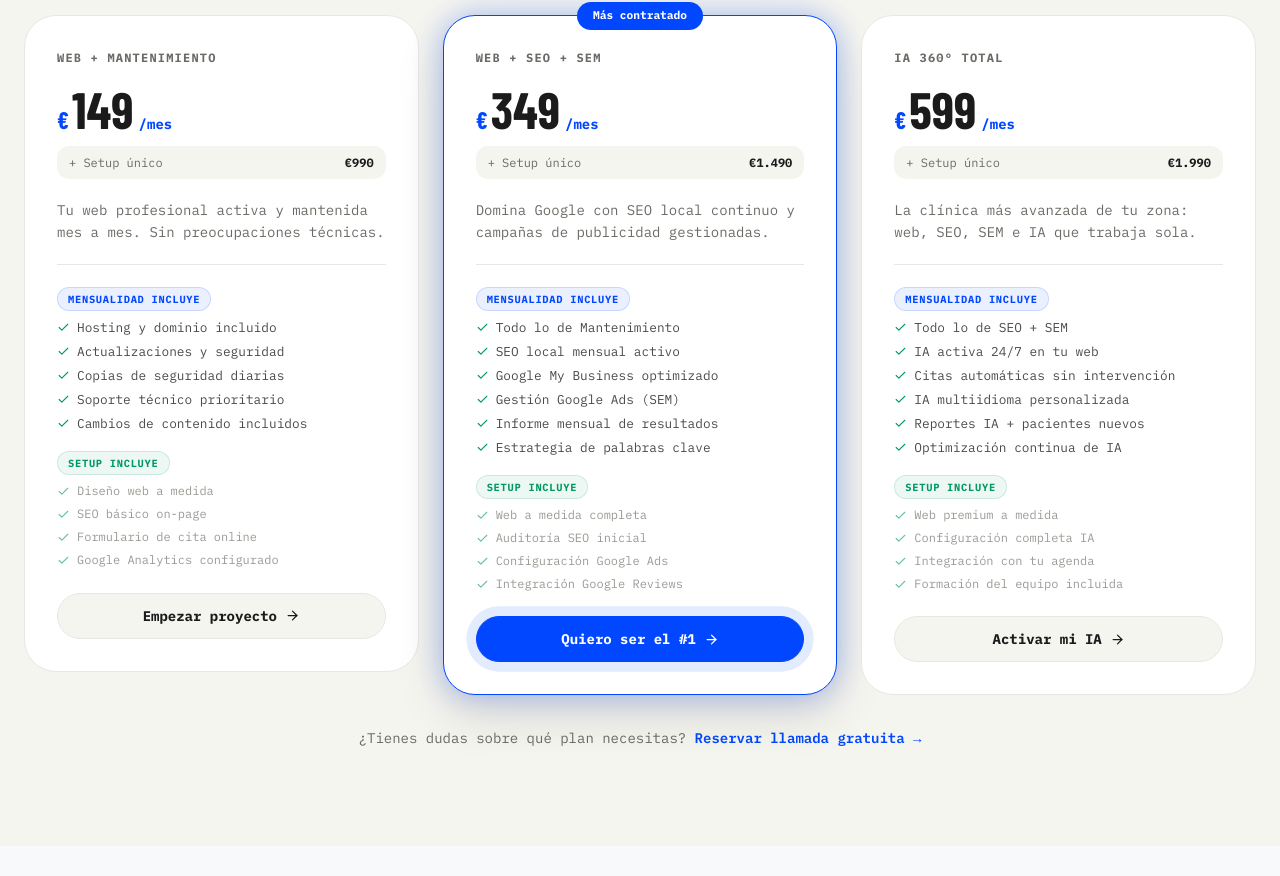
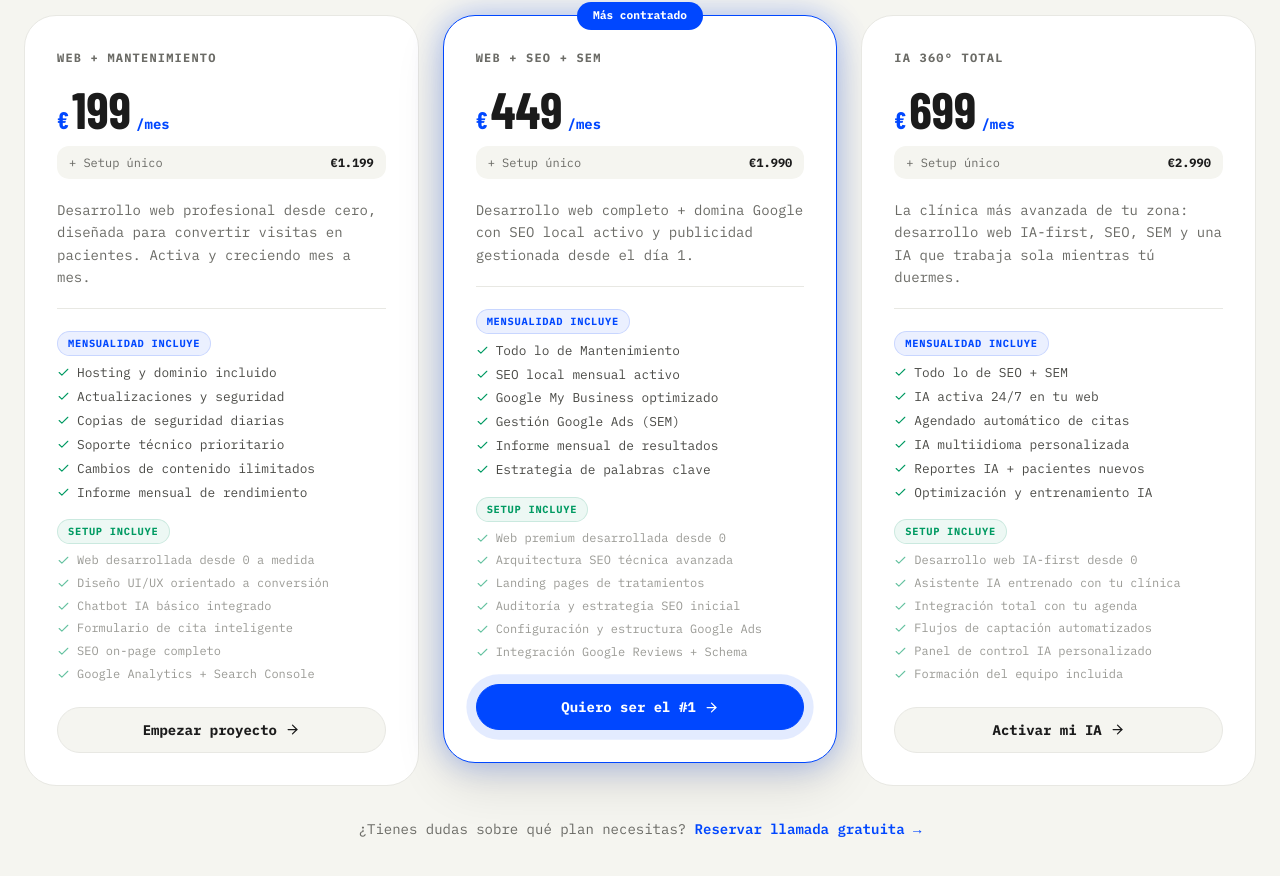
Before and after one commit to Aguti1902/agutidesigns-web, a React (Vite) app: page /clinicas-dentales in a window 1280 px wide. Shown: the part 7116-7992 px from the top of the page. Built offline with nearby package versions, Linux system fonts and the light colour scheme; no server answers; a web font is replaced by a local one.

Commit message:
feat: actualizar precios clínicas — setup desde 1.199€, más valor en IA y desarrollo web
Co-authored-by: Cursor <cursoragent@cursor.com>

```diff
--- a/src/pages/ClinicasLanding.jsx
+++ b/src/pages/ClinicasLanding.jsx
@@ -105,30 +105,33 @@ const PROCESS = [
 const PRICING = [
   {
     name: 'Web + Mantenimiento',
-    monthly: '149',
-    setup: '990',
-    desc: 'Tu web profesional activa y mantenida mes a mes. Sin preocupaciones técnicas.',
+    monthly: '199',
+    setup: '1.199',
+    desc: 'Desarrollo web profesional desde cero, diseñada para convertir visitas en pacientes. Activa y creciendo mes a mes.',
     monthlyIncludes: [
       'Hosting y dominio incluido',
       'Actualizaciones y seguridad',
       'Copias de seguridad diarias',
       'Soporte técnico prioritario',
-      'Cambios de contenido incluidos',
+      'Cambios de contenido ilimitados',
+      'Informe mensual de rendimiento',
     ],
     setupIncludes: [
-      'Diseño web a medida',
-      'SEO básico on-page',
-      'Formulario de cita online',
-      'Google Analytics configurado',
+      'Web desarrollada desde 0 a medida',
+      'Diseño UI/UX orientado a conversión',
+      'Chatbot IA básico integrado',
+      'Formulario de cita inteligente',
+      'SEO on-page completo',
+      'Google Analytics + Search Console',
     ],
     cta: 'Empezar proyecto',
     color: '',
   },
   {
     name: 'Web + SEO + SEM',
-    monthly: '349',
-    setup: '1.490',
-    desc: 'Domina Google con SEO local continuo y campañas de publicidad gestionadas.',
+    monthly: '449',
+    setup: '1.990',
+    desc: 'Desarrollo web completo + domina Google con SEO local activo y publicidad gestionada desde el día 1.',
     monthlyIncludes: [
       'Todo lo de Mantenimiento',
       'SEO local mensual activo',
@@ -138,10 +141,12 @@ const PRICING = [
       'Estrategia de palabras clave',
     ],
     setupIncludes: [
-      'Web a medida completa',
-      'Auditoría SEO inicial',
-      'Configuración Google Ads',
-      'Integración Google Reviews',
+      'Web premium desarrollada desde 0',
+      'Arquitectura SEO técnica avanzada',
+      'Landing pages de tratamientos',
+      'Auditoría y estrategia SEO inicial',
+      'Configuración y estructura Google Ads',
+      'Integración Google Reviews + Schema',
     ],
     cta: 'Quiero ser el #1',
     color: 'popular',
@@ -149,21 +154,23 @@ const PRICING = [
   },
   {
     name: 'IA 360° Total',
-    monthly: '599',
-    setup: '1.990',
-    desc: 'La clínica más avanzada de tu zona: web, SEO, SEM e IA que trabaja sola.',
+    monthly: '699',
+    setup: '2.990',
+    desc: 'La clínica más avanzada de tu zona: desarrollo web IA-first, SEO, SEM y una IA que trabaja sola mientras tú duermes.',
     monthlyIncludes: [
       'Todo lo de SEO + SEM',
       'IA activa 24/7 en tu web',
-      'Citas automáticas sin intervención',
+      'Agendado automático de citas',
       'IA multiidioma personalizada',
       'Reportes IA + pacientes nuevos',
-      'Optimización continua de IA',
+      'Optimización y entrenamiento IA',
     ],
     setupIncludes: [
-      'Web premium a medida',
-      'Configuración completa IA',
-      'Integración con tu agenda',
+      'Desarrollo web IA-first desde 0',
+      'Asistente IA entrenado con tu clínica',
+      'Integración total con tu agenda',
+      'Flujos de captación automatizados',
+      'Panel de control IA personalizado',
       'Formación del equipo incluida',
     ],
     cta: 'Activar mi IA',
@@ -475,17 +482,20 @@ SOBRE LO QUE OFRECEMOS A CLÍNICAS DENTALES:
 - Informes mensuales de resultados
 
 PLANES DISPONIBLES:
-1. Web + Mantenimiento: 149€/mes + 990€ setup
-   - Hosting, actualizaciones, seguridad, soporte, cambios de contenido
-   - Web diseñada a medida, SEO básico, formulario de cita
+1. Web + Mantenimiento: 199€/mes + 1.199€ setup
+   - Web desarrollada desde 0 a medida con diseño orientado a conversión
+   - Chatbot IA básico integrado, formulario de cita inteligente, SEO on-page completo
+   - Hosting, actualizaciones, seguridad, soporte, cambios de contenido ilimitados
 
-2. Web + SEO + SEM: 349€/mes + 1.490€ setup (el más contratado)
+2. Web + SEO + SEM: 449€/mes + 1.990€ setup (el más contratado)
+   - Web premium desde 0 + arquitectura SEO técnica avanzada + landing pages por tratamiento
    - Todo lo anterior + SEO local mensual activo + Google Ads gestionado
    - Google My Business optimizado, informe mensual
 
-3. IA 360° Total: 599€/mes + 1.990€ setup
-   - Todo lo anterior + IA activa 24/7 personalizada para la clínica
-   - Citas automáticas, IA multiidioma, integración con agenda, optimización continua
+3. IA 360° Total: 699€/mes + 2.990€ setup
+   - Desarrollo web IA-first desde 0 + asistente IA entrenado con los datos de tu clínica
+   - Todo lo anterior + IA activa 24/7, agendado automático, panel de control IA, formación del equipo
+   - Flujos de captación automatizados, IA multiidioma, optimización continua
 
 PROCESO:
 1. Solicitar consulta gratuita — analizamos la clínica y la competencia local
@@ -539,11 +549,11 @@ const PAGE_SCHEMA = {
             '@type': 'Offer',
             name: 'Web + Mantenimiento',
             description: 'Tu web profesional activa y mantenida mes a mes. Sin preocupaciones técnicas.',
-            price: '149',
+            price: '199',
             priceCurrency: 'EUR',
             priceSpecification: {
               '@type': 'UnitPriceSpecification',
-              price: '149',
+              price: '199',
               priceCurrency: 'EUR',
               unitText: 'mes',
             },
@@ -551,12 +561,12 @@ const PAGE_SCHEMA = {
           {
             '@type': 'Offer',
             name: 'Web + SEO + SEM',
-            description: 'Domina Google con SEO local continuo y campañas de publicidad gestionadas.',
-            price: '349',
+            description: 'Desarrollo web completo + domina Google con SEO local activo y publicidad gestionada.',
+            price: '449',
             priceCurrency: 'EUR',
             priceSpecification: {
               '@type': 'UnitPriceSpecification',
-              price: '349',
+              price: '449',
               priceCurrency: 'EUR',
               unitText: 'mes',
             },
@@ -564,12 +574,12 @@ const PAGE_SCHEMA = {
           {
             '@type': 'Offer',
             name: 'IA 360° Total',
-            description: 'La clínica más avanzada de tu zona: web, SEO, SEM e IA que trabaja sola.',
-            price: '599',
+            description: 'Desarrollo web IA-first, SEO, SEM e IA que trabaja sola las 24h.',
+            price: '699',
             priceCurrency: 'EUR',
             priceSpecification: {
               '@type': 'UnitPriceSpecification',
-              price: '599',
+              price: '699',
               priceCurrency: 'EUR',
               unitText: 'mes',
             },
@@ -666,7 +676,7 @@ export default function ClinicasLanding() {
   /* ── SEO: dynamic meta tags for /clinicas-dentales ── */
   useEffect(() => {
     const TITLE = 'Diseño Web para Clínicas Dentales | AgutiDesigns';
-    const DESC = 'Agencia de marketing dental especializada en España. Web profesional, SEO local, chatbot IA y publicidad online para dentistas. Desde 149€/mes.';
+    const DESC = 'Agencia especializada en clínicas dentales en España. Desarrollo web desde 0, SEO local, IA 24/7 y publicidad online para dentistas. Setup desde 1.199€.';
     const CANONICAL = 'https://agutidesigns.io/clinicas-dentales';
     const OG_IMAGE = 'https://agutidesigns.io/images/og-clinicas-dentales.jpg';
 
@@ -1240,8 +1250,8 @@ export default function ClinicasLanding() {
           >
             <motion.div variants={fadeUp} className="cl-section-label">Planes y precios</motion.div>
             <motion.h2 variants={fadeUp} className="cl-section-title">
-              Precio web para dentistas —<br />
-              <span className="text-primary">desde 149€/mes, sin sorpresas</span>
+              Web + IA para clínicas dentales —<br />
+              <span className="text-primary">desde 1.199€, resultados garantizados</span>
             </motion.h2>
             <motion.p variants={fadeUp} className="cl-pricing__sub">
               Setup único para lanzar tu proyecto + mensualidad que mantiene tu clínica creciendo cada mes.
```
